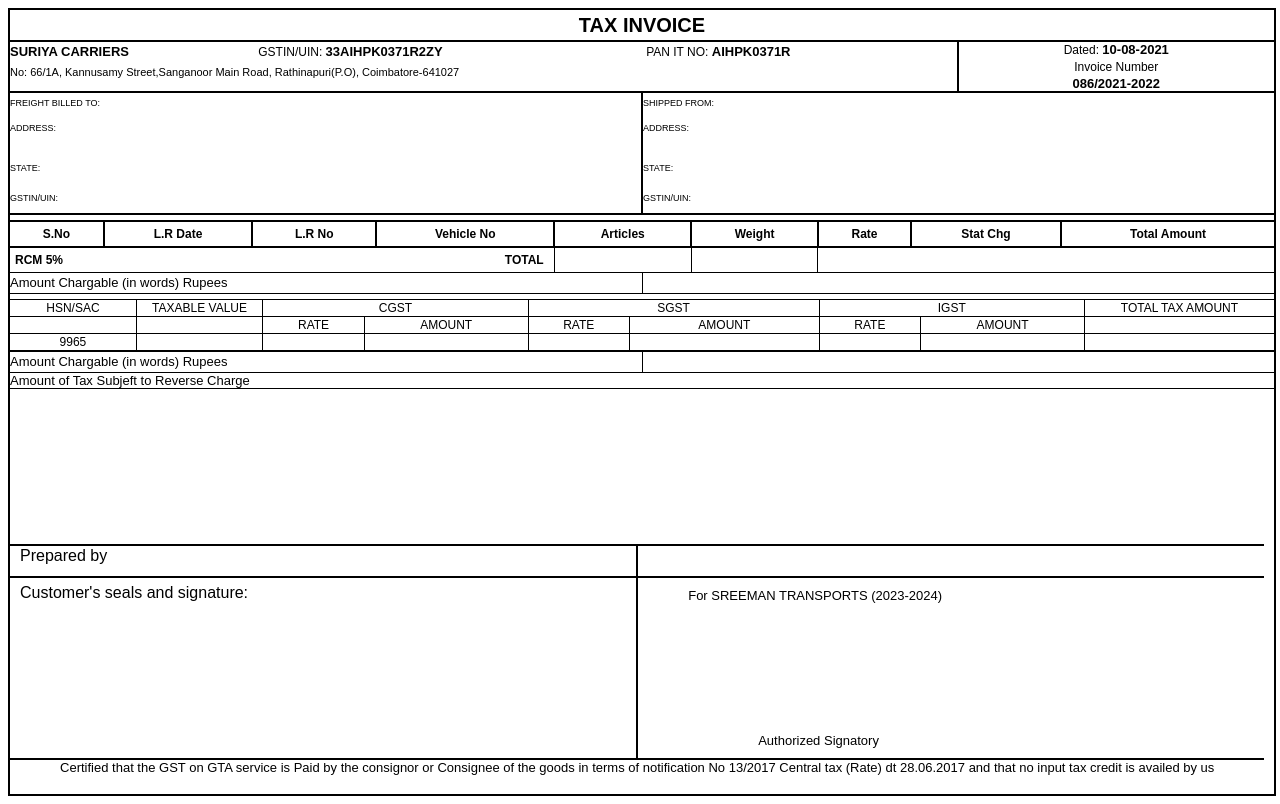
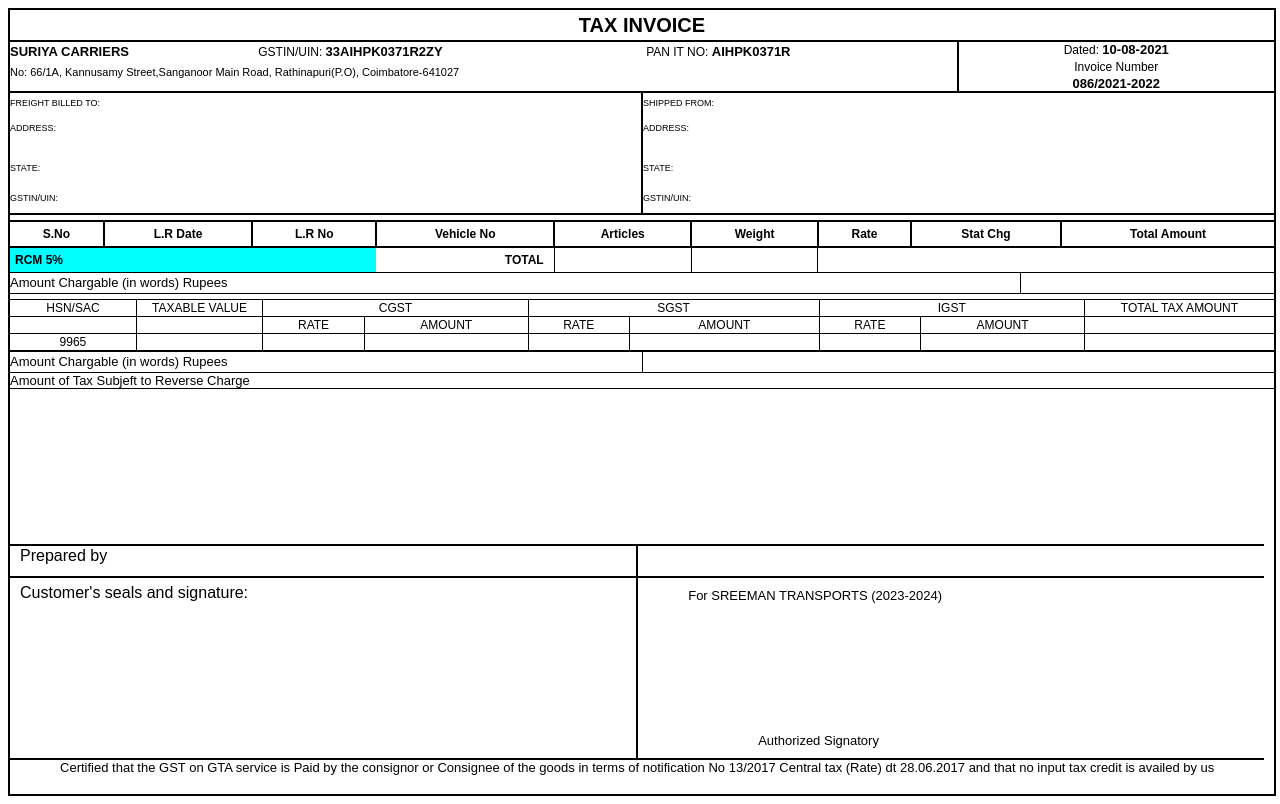
Before and after one commit to hemanthkannan/ERP, a Django app: template templates/Invoice.html in a window 1280 px wide. Run offline with Django 4.2, Linux system fonts and the light colour scheme; the template is opened without the code that fills it, so the values that code supplies are empty.

Commit message:
updated the code from home

```diff
--- a/static/css/invoice.css
+++ b/static/css/invoice.css
@@ -19,6 +19,7 @@
     line-height: 110px;
     border:2px solid black;
 
+
   }
 
   .Tax-Invoice-Box{
@@ -32,6 +33,7 @@
     border-bottom:none;
 
 
+
   }
 
   .Suriya-Carriers-Box{
@@ -39,6 +41,7 @@
     border-left: none;
     border-right: none;
     border-bottom: none;
+
   }
 
   .Invoice-Number-Box{
@@ -68,6 +71,7 @@
     line-height:20px;
     font-weight:bold;
     font-size: 13px;
+
   }
 
   .Comapany-GSTIN{
@@ -166,12 +170,14 @@
   .Address-container{
     display:flex;
     border-left:none;
+
   }
 
   .Address-flex{
     flex:1;
     height:30px;
     line-height: 10px;
+
 
 
   }
@@ -326,6 +332,7 @@
 .invoice-table tfoot tr td:first-child{
     border-left:none;
     text-align: left;
+    background-color: aqua;
 }
 
 
@@ -345,7 +352,6 @@
 }
 
 .titleword_box{
-
   flex:1;
   border:1px solid black;
   border-left:none;
@@ -354,7 +360,13 @@
 }
 
 .amountwords-container{
+  flex:0.2;
   border-right:none;
+
+}
+
+.amounttitle-container{
+  flex:0.8;
 }
 
 .GST_TABLE{
@@ -513,6 +525,7 @@
   top:10px;
   left:50px;
 
+
 }
 
 .Authorized-second-box{
```
